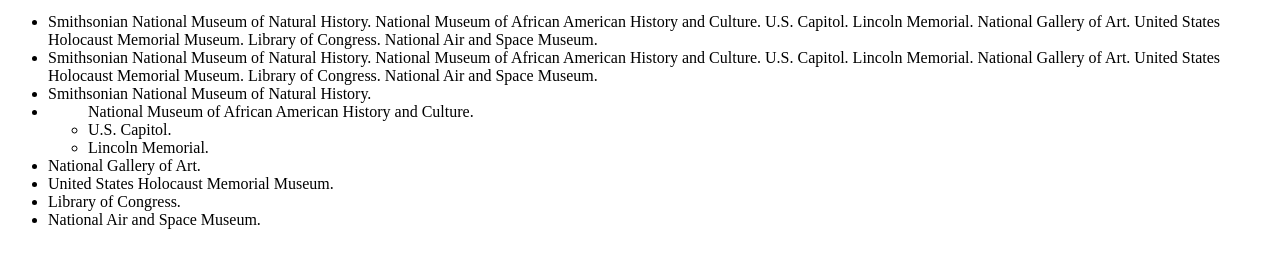
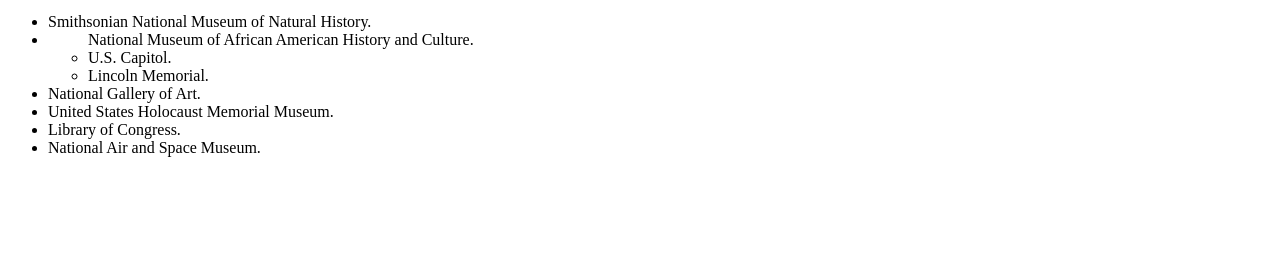
Before and after one commit to 44-563-Web-Apps-F22/44563-webapps-assignment-3-NavyaRavipati93, a plain HTML site: page index.html in a window 1280 px wide. Shown: the part 351-618 px from the top of the page. Drawn offline with Linux system fonts and the light colour scheme.

```diff
--- a/index.html
+++ b/index.html
@@ -35,26 +35,6 @@
     <ul>
         <li>
             Smithsonian National Museum of Natural History.
-            National Museum of African American History and Culture.
-            U.S. Capitol.
-            Lincoln Memorial.
-            National Gallery of Art.
-            United States Holocaust Memorial Museum.
-            Library of Congress.
-            National Air and Space Museum.
-        </li>
-        <li>
-            Smithsonian National Museum of Natural History.
-            National Museum of African American History and Culture.
-            U.S. Capitol.
-            Lincoln Memorial.
-            National Gallery of Art.
-            United States Holocaust Memorial Museum.
-            Library of Congress.
-            National Air and Space Museum.
-        </li>
-        <li>
-            Smithsonian National Museum of Natural History.
         </li>
         <li>
             <ul>
```
